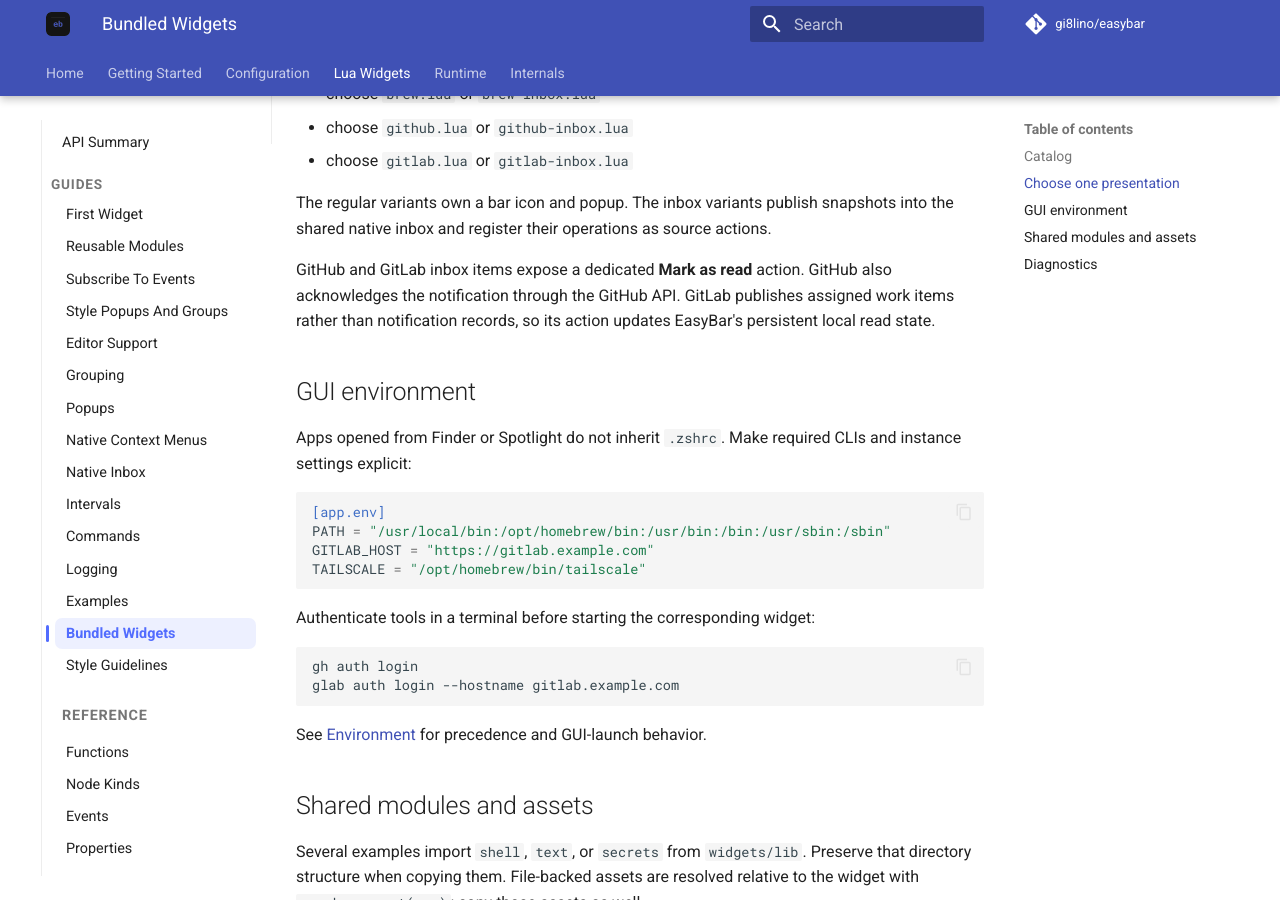
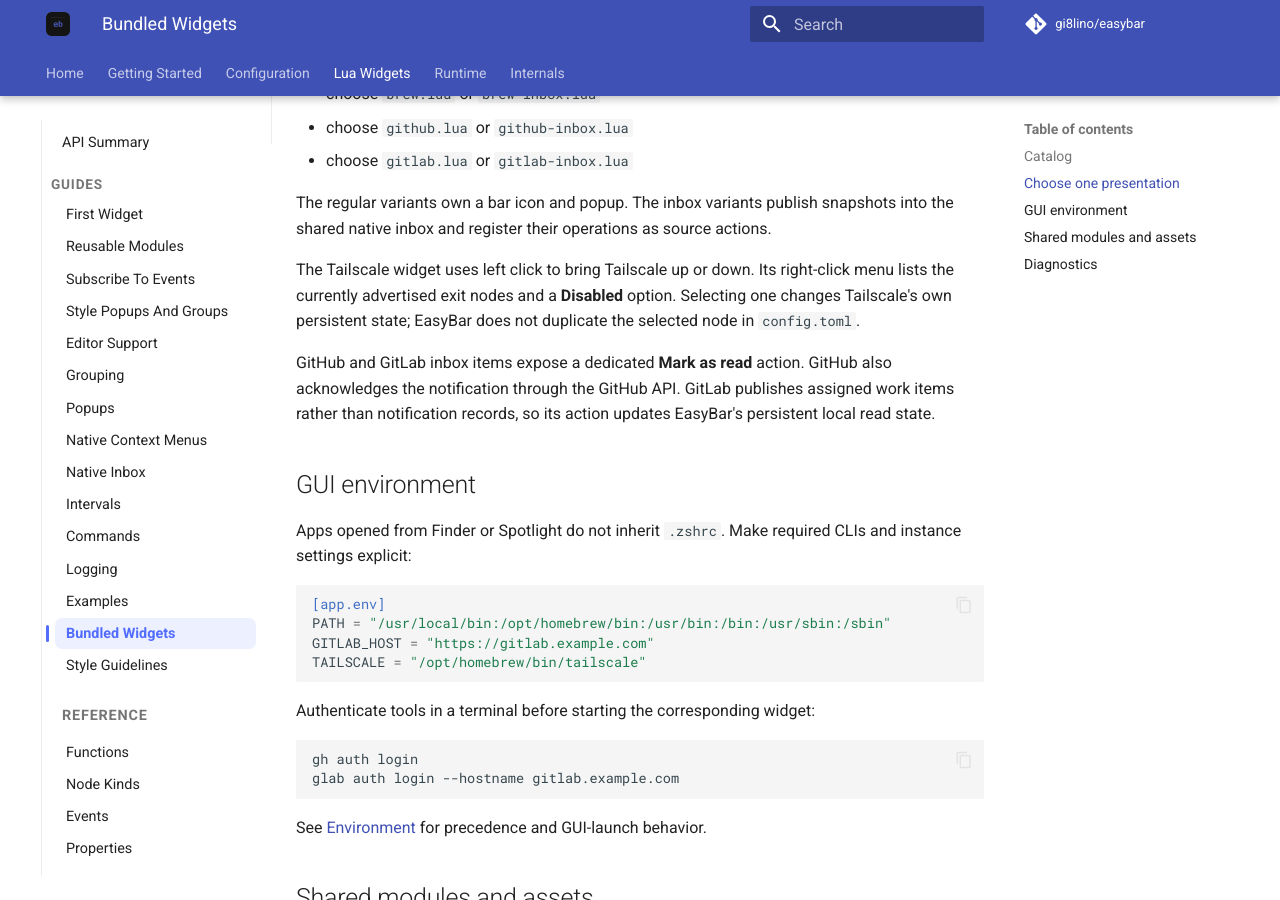
Before and after one commit to gi8lino/easybar, an MkDocs documentation site: the page built from docs/content/lua/guides/bundled-widgets.md, in a window 1280 px wide and 900 px high, scrolled down 1416 px. Built offline with MkDocs 1.6.1 and Material for MkDocs 9.7.7, drawn with Linux system fonts in a browser that asks for light colours; comment, search, counter and statistics services are not loaded.

Commit message:
feat(tailscale): add exit node controls to context menu

```diff
--- a/docs/content/lua/guides/bundled-widgets.md
+++ b/docs/content/lua/guides/bundled-widgets.md
@@ -32,6 +32,10 @@
 
 The regular variants own a bar icon and popup. The inbox variants publish snapshots into the shared native inbox and register their operations as source actions.
 
+The Tailscale widget uses left click to bring Tailscale up or down. Its right-click menu lists the
+currently advertised exit nodes and a **Disabled** option. Selecting one changes Tailscale's own
+persistent state; EasyBar does not duplicate the selected node in `config.toml`.
+
 GitHub and GitLab inbox items expose a dedicated **Mark as read** action. GitHub also acknowledges the notification through the GitHub API. GitLab publishes assigned work items rather than notification records, so its action updates EasyBar's persistent local read state.
 
 ## GUI environment
```
Also changed, not shown: 1 other file.
